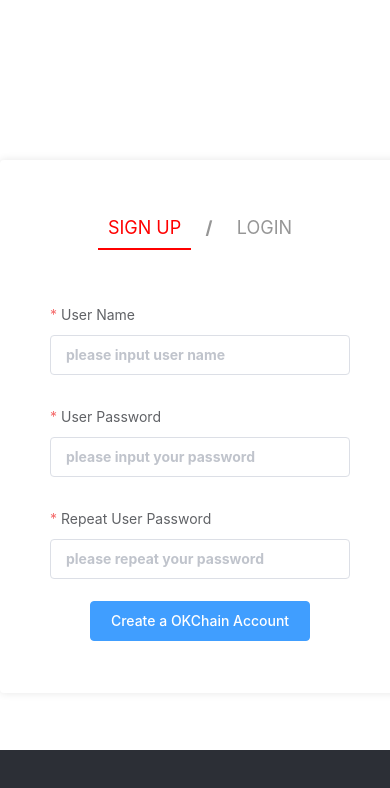
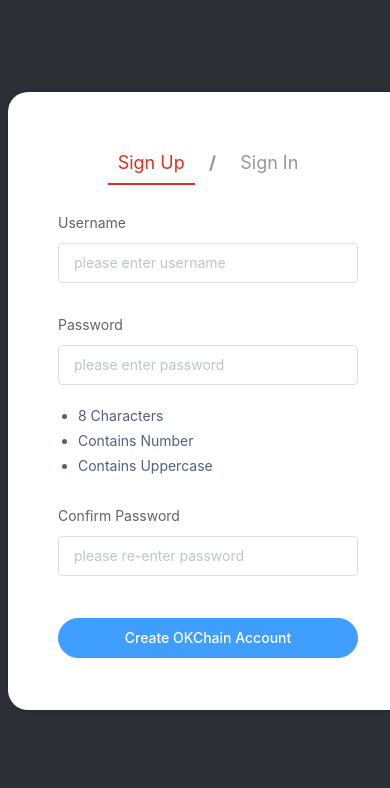
Before and after one commit to shellteo/myMix, a Nuxt app in the folder fe/: page /wallet in a window 390 px wide. Shown: the top 788 px of the page. Built offline with nearby package versions, Linux system fonts and the light colour scheme.

Commit message:
update page

```diff
--- a/fe/components/Login.vue
+++ b/fe/components/Login.vue
@@ -7,23 +7,23 @@
       class="ss-form"
       @submit.native.prevent
     >
-      <el-form-item prop="username" label="User Name">
+      <el-form-item prop="username" label="Username">
         <el-input
           v-model="loginForm.username"
-          placeholder="please input user name"
+          placeholder="please enter your username"
         />
       </el-form-item>
-      <el-form-item prop="password" label="User Password">
+      <el-form-item prop="password" label="Password">
         <el-input
           v-model="loginForm.password"
-          placeholder="please input your password"
+          placeholder="please enter your password"
           type="password"
           show-password
         />
       </el-form-item>
       <el-form-item class="ss-btn">
-        <el-button type="primary" native-type="submit" @click="submitLoginForm" class="login-btn">
-          Login
+        <el-button class="mix-btn" type="primary" native-type="submit" @click="submitLoginForm">
+          Sign In
         </el-button>
       </el-form-item>
     </el-form>
@@ -34,6 +34,20 @@
 import { setCookie } from '@/utils'
 export default {
   data() {
+    const validatePass = (rule, value, callback) => {
+      if (value === '') {
+        callback(new Error('Please enter password'))
+      } else {
+        callback()
+      }
+    }
+    const validateUsername = (rule, value, callback) => {
+      if (value === '') {
+        callback(new Error('Please enter username'))
+      } else {
+        callback()
+      }
+    }
     return {
       loginForm: {
         username: '',
@@ -41,39 +55,32 @@
       },
       loginRules: {
         username: [
-          {
-            required: true,
-            message: '1',
-            trigger: ''
-          }
+          { validator: validateUsername, trigger: 'blur' }
         ],
         password: [
-          {
-            required: true,
-            message: '1',
-            trigger: ''
-          },
-          {
-            min: 8,
-            max: 16,
-            message: '1',
-            trigger: ''
-          }
+          { validator: validatePass, trigger: 'blur' }
         ]
       }
     }
   },
   computed: {},
   methods: {
-    async submitLoginForm() {
-      const res = await this.$request.post('/api/user/login', {
-        username: this.loginForm.username,
-        password: this.loginForm.password
+    submitLoginForm() {
+      this.$refs.loginForm.validate(async (valid) => {
+        if (valid) {
+          const { username, password } = this.loginForm
+          const res = await this.$request.post('/api/user/login', {
+            username,
+            password
+          })
+          if (res.code === 0) {
+            const accessToken = res.data.access_token
+            setCookie('ACCESS_TOKEN', accessToken, 7)
+          }
+        } else {
+          return false
+        }
       })
-      if (res.code === 0) {
-        const accessToken = res.data.access_token
-        setCookie('ACCESS_TOKEN', accessToken, 7)
-      }
     }
   }
 }
@@ -84,7 +91,11 @@
   max-width: 400px;
   margin: 0 auto;
 }
-.login-btn {
-  width: 80%;
+</style>
+<style lang="scss">
+.mix-btn {
+  width: 100%;
+  border-radius: 50px;
+  margin-top: 20px;
 }
 </style>
--- a/fe/components/Reg.vue
+++ b/fe/components/Reg.vue
@@ -2,37 +2,42 @@
   <div class="login-card">
     <el-form
       v-if="step === 1"
-      ref="loginForm"
-      :model="loginForm"
-      :rules="loginRules"
+      ref="form"
+      :model="form"
+      :rules="rules"
       class="ss-form"
       @submit.native.prevent
     >
-      <el-form-item prop="username" label="User Name">
+      <el-form-item prop="username" label="Username">
         <el-input
-          v-model="loginForm.username"
-          placeholder="please input user name"
+          v-model="form.username"
+          placeholder="please enter username"
         />
       </el-form-item>
-      <el-form-item prop="password" label="User Password">
+      <el-form-item prop="password" label="Password">
         <el-input
-          v-model="loginForm.password"
-          placeholder="please input your password"
+          v-model="form.password"
+          placeholder="please enter password"
           type="password"
           show-password
         />
       </el-form-item>
-      <el-form-item prop="password" label="Repeat User Password">
+      <ul>
+        <li :class="{ is_valid: passwordRule.contains_eight_characters }">8 Characters</li>
+        <li :class="{ is_valid: passwordRule.contains_number }">Contains Number</li>
+        <li :class="{ is_valid: passwordRule.contains_uppercase }">Contains Uppercase</li>
+      </ul>
+      <el-form-item prop="rePassword" label="Confirm Password">
         <el-input
-          v-model="loginForm.rePassword"
-          placeholder="please repeat your password"
+          v-model="form.rePassword"
+          placeholder="please re-enter password"
           type="password"
           show-password
         />
       </el-form-item>
       <el-form-item class="ss-btn">
-        <el-button type="primary" native-type="submit" @click="submitLoginForm">
-          Create a OKChain Account
+        <el-button class="mix-btn" type="primary" native-type="submit" @click="submit">
+          Create OKChain Account
         </el-button>
       </el-form-item>
     </el-form>
@@ -44,7 +49,7 @@
         </span>
       </div>
       <br>
-      <el-button type="primary" native-type="submit" @click="submitLoginForm">
+      <el-button class="mix-btn" type="primary" native-type="submit" @click="submit">
         Mnemonic Already Written Down
       </el-button>
     </div>
@@ -54,32 +59,64 @@
 <script>
 export default {
   data() {
+    const validatePass2 = (rule, value, callback) => {
+      if (value === '') {
+        callback(new Error('Please re-enter your password'))
+      } else if (value !== this.form.password) {
+        callback(new Error('The passwords you typed do not match'))
+      } else {
+        callback()
+      }
+    }
+    const validatePass = (rule, value, callback) => {
+      if (value === '') {
+        callback(new Error('Please enter password'))
+      } else {
+        const containsEightCharacters = value.length > 8
+        const containsNumber = /\d/.test(value)
+        const containsUppercase = /[A-Z]/.test(value)
+        if (!containsEightCharacters || !containsNumber || !containsUppercase) {
+          callback(new Error('Incorrect password format!'))
+        } else {
+          if (this.form.rePassword !== '') {
+            this.$refs.form.validateField('rePassword')
+          }
+          callback()
+        }
+      }
+    }
+    const validateUsername = (rule, value, callback) => {
+      if (value === '') {
+        callback(new Error('Please enter username'))
+      } else {
+        const containsEightCharacters = value.length > 6
+        if (!containsEightCharacters) {
+          callback(new Error('Incorrect format:username length need > 6!'))
+        } else {
+          callback()
+        }
+      }
+    }
     return {
-      loginForm: {
+      passwordRule: {
+        contains_eight_characters: false,
+        contains_number: false,
+        contains_uppercase: false
+      },
+      form: {
         username: '',
         password: '',
         rePassword: ''
       },
-      loginRules: {
+      rules: {
         username: [
-          {
-            required: true,
-            message: '1',
-            trigger: ''
-          }
+          { validator: validateUsername, trigger: 'blur' }
         ],
         password: [
-          {
-            required: true,
-            message: '1',
-            trigger: ''
-          },
-          {
-            min: 8,
-            max: 16,
-            message: '1',
-            trigger: ''
-          }
+          { validator: validatePass, trigger: 'blur' }
+        ],
+        rePassword: [
+          { validator: validatePass2, trigger: 'blur' }
         ]
       },
       mnemonic: 'aaa bbb ccc ddd eee gggg dsd sdsds sddsds zcxxc cxzc xczzx',
@@ -91,9 +128,37 @@
       return this.mnemonic.split(' ')
     }
   },
+  watch: {
+    'form.password'(password) {
+      this.checkPassword(password)
+    }
+  },
   methods: {
-    submitLoginForm() {
-      this.step = 2
+    submit() {
+      this.$refs.form.validate(async (valid) => {
+        if (valid) {
+          const { username, password } = this.form
+          const res = await this.$request.post('/api/user/register', {
+            username,
+            password
+          })
+          if (res.code === 0) {
+            this.mnemonic = res.data.mnemonic
+            this.step = 2
+          } else {
+            this.$message.error('something went wrong, please refresh the current page')
+          }
+        } else {
+          return false
+        }
+      })
+    },
+    checkPassword(password) {
+      this.passwordRule.contains_eight_characters = password.length > 8
+      this.passwordRule.contains_number = /\d/.test(password)
+      this.passwordRule.contains_uppercase = /[A-Z]/.test(password)
+      // const format = /[ !@#$%^&*()_+\-=[]{};':"\\|,.<>\/?]/
+      // this.contains_special_character = format.test(this.password)
     }
   }
 }
@@ -117,4 +182,28 @@
     font-size: 14px;
   }
 }
+
+ul {
+  padding-left: 20px;
+  display: flex;
+  flex-direction: column;
+  align-items: flex-start;
+  li {
+    margin-bottom: 8px;
+    color: #525f7f;
+    position: relative;
+    &::before {
+      content: "";
+      width: 0%; height: 2px;
+      background: #409eff;
+      position: absolute;
+      left: 0; top: 50%;
+      display: block;
+      transition: all .6s cubic-bezier(0.175, 0.885, 0.32, 1.275);
+    }
+  }
+}
+
+.is_valid { color: rgba(136, 152, 170, 0.8); }
+.is_valid:before { width: 100%; }
 </style>
--- a/fe/components/exchange/Pool.vue
+++ b/fe/components/exchange/Pool.vue
@@ -72,7 +72,7 @@
         </div>
       </div>
     </div>
-    <div class="hYLPFg">
+    <div class="hYLPFg hidden-border">
       <div class="exKIZr" />
       <div class="haryqg">
         <i
--- a/fe/components/exchange/PoolSelect.vue
+++ b/fe/components/exchange/PoolSelect.vue
@@ -73,15 +73,15 @@
 </script>
 
 <style scoped lang="scss">
-$purpleDark: red;
+$purpleDark: #ccc;
 .container {
-  // background-color: #ffffff;
+  background-color: rgb(33, 36, 41);
   width: 100%;
   height: 100%;
   box-sizing: border-box;
   padding: 2rem 2rem;
   .cwefbr.MODE {
-    // background-color: #ffffff;
+    background-color: rgb(44, 47, 54);
     font-weight: 500;
     color: $purpleDark;
     border-radius: 3rem;
@@ -98,22 +98,30 @@
     flex-flow: row nowrap;
     padding: 1rem;
     text-decoration: none;
+    font-weight: 500;
+    color: $purpleDark;
+    border-radius: 3rem;
+    border-width: 1px;
+    border-style: solid;
+    border-color: $purpleDark;
+    border-image: initial;
   }
   button {
     cursor: pointer;
     user-select: none;
     font-size: 1rem;
-    color: rgb(255, 255, 255);
-    // background-color: #ffffff;
+    color: #ccc;
+    background-color: rgb(33, 36, 41);
     box-sizing: border-box;
     width: 100%;
     padding: 1rem 2rem;
     border-radius: 3rem;
+    border-color: rgb(44, 47, 54)!important;
     border-width: initial;
     border-style: none;
-    border-color: initial;
     border-image: initial;
     outline: none;
+    margin-bottom: 20px;
   }
 }
 
--- a/fe/components/exchange/Swap.vue
+++ b/fe/components/exchange/Swap.vue
@@ -34,7 +34,7 @@
         </div>
       </div>
     </div>
-    <div class="hYLPFg">
+    <div class="hYLPFg hidden-border">
       <div class="exKIZr" />
       <div class="haryqg">
         <i
@@ -187,7 +187,7 @@
       return this.base === 'input' ? 'buy_token_input' : 'buy_token_output'
     },
     btnDisabled() {
-      return false
+      return true
     },
     limitValue() {
       return '-'
--- a/fe/components/exchange/TokenList.vue
+++ b/fe/components/exchange/TokenList.vue
@@ -5,8 +5,7 @@
     :lock-scroll="false"
     :before-close="handleClose"
     title="Select a token"
-    width="600px"
-    custom-class="br10 black-theme-dialog token-list"
+    custom-class="black-theme-dialog token-list"
   >
     <div class="container">
       <!-- <div class="csvLqB">
@@ -30,13 +29,19 @@
           :data="tokenList"
           height="50vh"
           style="width: 100%"
+          cell-class-name="cell-class"
+          header-cell-class-name="header-cell-class"
           @row-click="selectToken"
         >
           <el-table-column
-            width="250px"
             label="Symbol"
-            prop="token2_symbol"
-          />
+          >
+            <template slot-scope="scope">
+              <span>
+                🤑  {{ scope.row.token2_symbol }}
+              </span>
+            </template>
+          </el-table-column>
           <el-table-column
             label="Liquidity"
             prop="total_supply"
@@ -198,17 +203,55 @@
   }
 }
 .black-theme-dialog {
-  // background-color: #ffffff;
+  max-width: 420px;
+  max-height: 70vh;
+  min-height: 70vh;
+  border-radius: 20px;
+  background-color: rgb(33, 36, 41);
+  box-shadow: rgba(0, 0, 0, 0.05) 0px 4px 8px 0px;
   .el-dialog__body {
     padding: 10px 0 0 0;
-    color: #000000;
+    color: #ffffff;
     font-size: 14px;
     word-break: break-all;
+    background-color: rgb(33, 36, 41);
   }
   .el-dialog__title {
     line-height: 24px;
     font-size: 18px;
-    color: #000000;
+    color: #ffffff;
+  }
+  .el-table {
+    background-color: rgb(33, 36, 41);
+    &::before {
+      background-color: rgb(44, 47, 54);
+    }
+    .el-table__row:hover {
+      background-color: rgb(44, 47, 54);
+      cursor: pointer;
+      .cell-class {
+        background-color: rgb(44, 47, 54);
+        border-bottom: 1px solid rgb(44, 47, 54)!important;
+        color: #ccc;
+      }
+    }
+  }
+}
+.header-cell-class {
+  background-color: rgb(33, 36, 41)!important;
+  border-bottom: 1px solid rgb(44, 47, 54)!important;
+  color: #ffffff;
+  font-size: 16px;
+}
+.cell-class {
+  background-color: rgb(33, 36, 41);
+  border-bottom: 1px solid rgb(44, 47, 54)!important;
+  color: #ccc;
+  font-size: 16px;
+}
+@media (max-width: 960px) {
+  .black-theme-dialog {
+    width: 90vw;
   }
 }
 </style>
@@ -218,7 +261,7 @@
 }
 a {
   text-decoration: underline;
-  color: blue;
+  color: rgb(27, 149, 224);;
 }
 .container {
   .favMUS {
@@ -251,7 +294,7 @@
     user-select: none;
     flex-flow: row nowrap;
     padding: 1rem;
-    color: #000000;
+    color: #ffffff;
   }
 
   .cjqFX {
@@ -296,7 +339,7 @@
   }
 
   .dHtVAe {
-    color: #000000;
+    color: #ffffff;
     font-size: 1rem;
     width: 0px;
     min-height: 2.5rem;
--- a/fe/components/exchange/index.scss
+++ b/fe/components/exchange/index.scss
@@ -1,4 +1,4 @@
-$purpleDark: red;
+$purpleDark: #d93025;
 $purpleLight: rgb(33, 36, 41);;
 $borderRadius6: 6px;
 .caRvnP {
@@ -61,7 +61,7 @@
     -webkit-box-align: center;
     align-items: center;
     flex-flow: row nowrap;
-    padding: 20px;
+    padding: 5px;
 }
 .hYLPFg {
     position: relative;
@@ -69,7 +69,7 @@
     width: calc(100% - 1rem);
     margin: 0px auto;
     border-radius: 0.625rem;
-    border: 1px solid red;
+    border: 1px solid #d93025;
 }
 .kvFQhz {
   display: flex;
@@ -262,7 +262,7 @@
   display: flex;
   -webkit-box-pack: center;
   justify-content: center;
-  padding: 2rem;
+  padding: 1rem;
 }
 .hGStes button {
   max-width: 20rem;
@@ -288,9 +288,11 @@
     color: #ffffff;
 }
 .jBltiI:disabled {
-  background-color: $purpleLight;
-  color: #cccccc;
-  cursor: auto;
+  opacity: 0.4;
+  /* background-color: #e65b46;
+  color: #ffffff;
+  border-color: #e65b46; */
+  cursor: not-allowed;
 }
 .cHbrWc {
   display: flex;
@@ -311,3 +313,7 @@
 ::placeholder {
   color: $purpleDark;
 }
+.hidden-border {
+  border-bottom: none;
+  border-top: none;
+}
--- a/fe/nuxt.config.js
+++ b/fe/nuxt.config.js
@@ -36,9 +36,7 @@
   ** Global CSS
   */
   css: [
-    './assets/css/global.css',
-    './assets/css/style.css',
-    './assets/css/screen.css'
+    './assets/css/global.css'
   ],
   /*
   ** Plugins to load before mounting the App
--- a/fe/pages/exchange.vue
+++ b/fe/pages/exchange.vue
@@ -62,10 +62,9 @@
 </script>
 <style lang="scss">
 $bg-color: rgb(33, 36, 41);;
-$purpleDark: red;
+$purpleDark: #d93025;
 $borderRadius6: 6px;
 #site-wrapper {
-  padding:1.5vw;
   width:100%;
   max-width:1750px;
   margin:0 auto;
@@ -111,8 +110,8 @@
     display: flex;
     align-items: center;
     justify-content: center;
-    padding: 50px 10px 10px;
-    margin-bottom: 20px;
+    padding: 30px 10px 10px;
+    margin-bottom: 0px;
   }
   .el-tabs__item {
     display: flex;
@@ -157,13 +156,11 @@
 .main {
   background-color: rgb(44, 47, 54);
 }
-$width: 650px;
+$width: 450px;
 .outer-container {
-  max-width: 800px;
-  padding: 20px 10px 0;
-  margin: auto;
+  /* margin: auto;
   position: relative;
-  box-sizing: border-box;
+  box-sizing: border-box; */
 }
 .p-w  {
   max-width: $width;
--- a/fe/pages/wallet.vue
+++ b/fe/pages/wallet.vue
@@ -3,14 +3,14 @@
     <!-- <g-header /> -->
     <div class="sign">
       <div class="logo">
-        <img src="https://mixswap.oss-cn-hangzhou.aliyuncs.com/mixswap_logo.jpg" alt="logo">
+        <img src="https://mixswap.oss-cn-hangzhou.aliyuncs.com/mixswap_logo_white.png" alt="logo">
       </div>
       <div class="auth-card">
         <h4 class="title">
           <div class="normal-title">
             <a :class="type === 'sign_up' ? 'active': ''" href="#sign_up">Sign Up</a>
             <b> / </b>
-            <a :class="type === 'sign_in' ? 'active': ''" href="#sign_in">Login</a>
+            <a :class="type === 'sign_in' ? 'active': ''" href="#sign_in">Sign In</a>
           </div>
         </h4>
         <Reg v-if="type === 'sign_up'" />
@@ -59,19 +59,20 @@
   background-color: #fff;
 }
 .sign {
-  height: 100%;
-  min-height: 750px;
   text-align: center;
   font-size: 14px;
-  background-color: #fff;
+  background-color: rgb(44, 47, 54);
   .logo {
     width: 200px;
     position: absolute;
     top: 56px;
     margin-left: 50px;
+    img {
+      width: 200px;
+    }
   }
   .title {
-    margin: 0 auto 50px;
+    margin: 0 auto 20px;
     padding: 10px;
     font-weight: 400;
     color: #969696;
@@ -80,10 +81,11 @@
       cursor: pointer;
       padding: 10px;
       color: #969696;
+      text-decoration: none;
     }
     .active {
-      color: red;
-      border-bottom: 2px solid red;
+      color: #d93025;
+      border-bottom: 2px solid #d93025;
     }
     b {
       padding: 10px;
@@ -91,11 +93,11 @@
   }
 }
 .auth-card {
-  width: 400px;
-  margin: 160px auto 0;
+  width: 300px;
+  margin: 10vh auto 0;
   padding: 50px 50px 30px;
   background-color: #fff;
-  border-radius: 4px;
+  border-radius: 20px;
   box-shadow: 0 0 8px rgba(0,0,0,.1);
   vertical-align: middle;
   display: inline-block;
```
Also changed, not shown: 1 other file (tests, documents, lock files or other folders).
